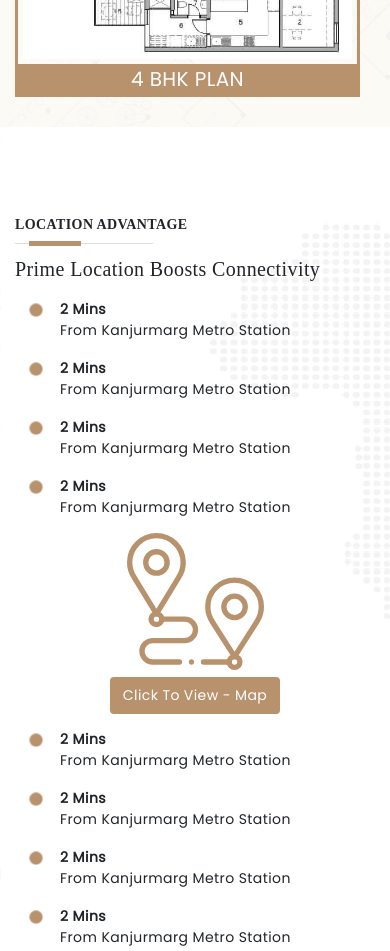
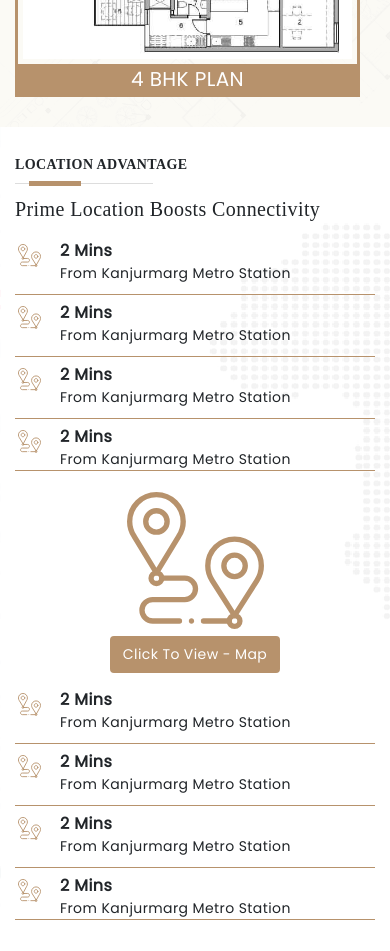
Before and after one commit to techgtf/bp-layout-4, a plain HTML site: page index.html in a window 390 px wide. Shown: the part 5880-6831 px from the top of the page. Drawn offline with Linux system fonts and the light colour scheme; a web font is replaced by a local one.

Commit message:
location css updated

```diff
--- a/css/style.css
+++ b/css/style.css
@@ -374,9 +374,10 @@ button {cursor: pointer;background: var(--primary);color: var(--white);}
   .amenities-container .head{margin-bottom: 15px; padding: 0;}
   .amenities-container .am-images{height: 196px;}
   .amenities-container .fig-cap{left: 0;right: 0;bottom: 0;border-radius: 0;text-align: center;background: #ffffff5c;color: var(--white);font-size: 13px;}
-  .amenities-container .centerd-div .left-inner, .amenities-container .centerd-div .right-inner {display: flex;gap: 0 8px;}
+  .amenities-container .centerd-div .left-inner, .amenities-container .centerd-div .right-inner {display: flex;gap: 0 8px; width: 100%;}
   .amenities-container .flexdiv{gap: 0 8px;}
   .amenities-container .centerd-div{justify-content: center; order: 1;}
+  .amenities-container .centerd-div .imgbox{width: 49%;}
   .amenities-container .leftdiv {order: 2; width: 48%;}
   .amenities-container .rightdiv {order: 3; width: 48%;}
 
@@ -386,11 +387,24 @@ button {cursor: pointer;background: var(--primary);color: var(--white);}
   .pricingbox .box {width: 100%;padding: 31px 13px;}
   .pricingbox .heading {font-size: 24px;}
 
+  .location-container {padding: 30px 0;}
   .location-container .headings {margin-bottom: 15px;}
   .location-container .listng_ul {padding: 0;}
-  .location-container .lsit_li {padding-bottom: 17px;font-size: 14px;text-align: left;padding-left: 45px;}
-  .location-container .lsit_li::before {position: unset;}
-  .location-container .lsit_li::after {height: 12px;width: 12px;border-radius: 50px;top: 5px;left: 15px;animation: zoom_circle infinite 2s;transform: scale(1.2);}
+  .location-container .lsit_li {
+    padding-bottom: 17px;
+    font-size: 14px;
+    text-align: left;
+    padding-left: 45px;
+    padding-bottom: 10px;
+    background: url(../images/icons/map.svg) no-repeat 3px 5px;
+    background-size: 23px;
+    b{font-size: 16px;}
+  ;
+    border-bottom: 1px solid #b7926c;
+    margin-bottom: 6px;
+  }
+  .location-container .lsit_li::before,  .location-container .lsit_li::after {display: none;}
+  /* .location-container .lsit_li::after {height: 12px;width: 12px;border-radius: 50px;top: 5px;left: 15px;animation: zoom_circle infinite 2s;transform: scale(1.2);} */
   .location-container .imgdiv {margin: 15px 0;}
   .location-container .imgdiv img {width: 137px;}
   .location-container span.btn {padding: 6px 11px;font-size: 14px;font-weight: normal;}
```
